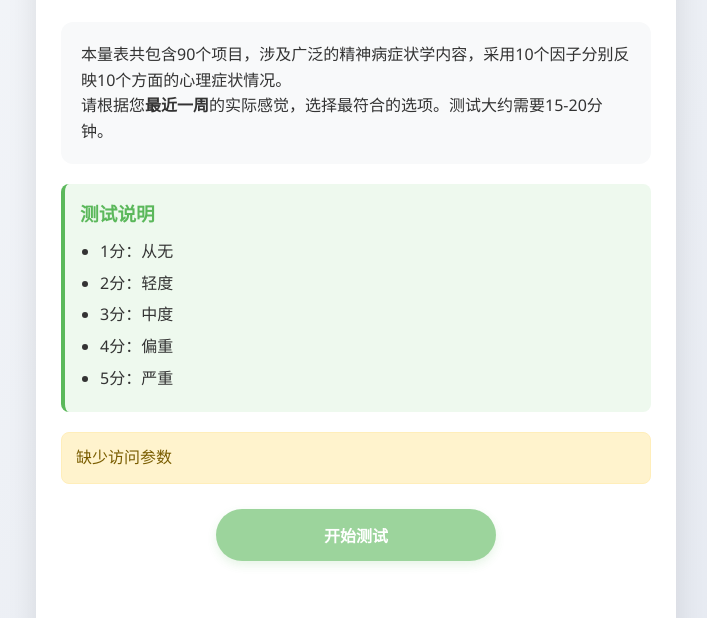
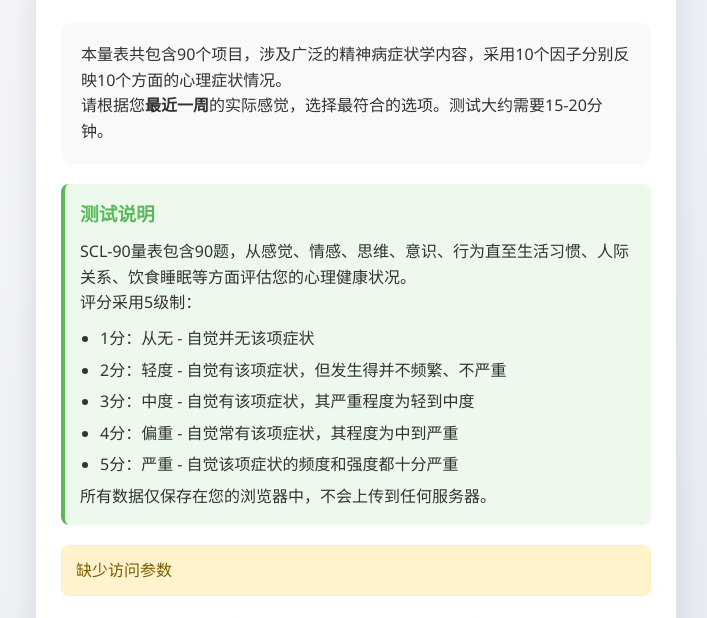
Before and after one commit to smallfise/scl90-test, a website: page index.html in a window 1280 px wide. Shown: the part 135-753 px from the top of the page, without its empty margins (284-991 px from the left). Drawn offline with Linux system fonts and the light colour scheme.

Commit message:
Update index.html

```diff
--- a/index.html
+++ b/index.html
@@ -20,16 +20,19 @@
         <p>请根据您<strong>最近一周</strong>的实际感觉，选择最符合的选项。测试大约需要15-20分钟。</p>
       </div>
 
-      <div class="instruction">
-        <h3>测试说明</h3>
-        <ul>
-          <li>1分：从无</li>
-          <li>2分：轻度</li>
-          <li>3分：中度</li>
-          <li>4分：偏重</li>
-          <li>5分：严重</li>
-        </ul>
-      </div>
+            <div class="instruction">
+                <h3>测试说明</h3>
+                <p>SCL-90量表包含90题，从感觉、情感、思维、意识、行为直至生活习惯、人际关系、饮食睡眠等方面评估您的心理健康状况。</p>
+                <p>评分采用5级制：</p>
+                <ul>
+                    <li>1分：从无 - 自觉并无该项症状</li>
+                    <li>2分：轻度 - 自觉有该项症状，但发生得并不频繁、不严重</li>
+                    <li>3分：中度 - 自觉有该项症状，其严重程度为轻到中度</li>
+                    <li>4分：偏重 - 自觉常有该项症状，其程度为中到严重</li>
+                    <li>5分：严重 - 自觉该项症状的频度和强度都十分严重</li>
+                </ul>
+                <p>所有数据仅保存在您的浏览器中，不会上传到任何服务器。</p>
+            </div>
 
       <div id="gate" class="alert hidden"></div>
       <button id="start-test" class="btn btn-center" disabled>开始测试</button>
```
